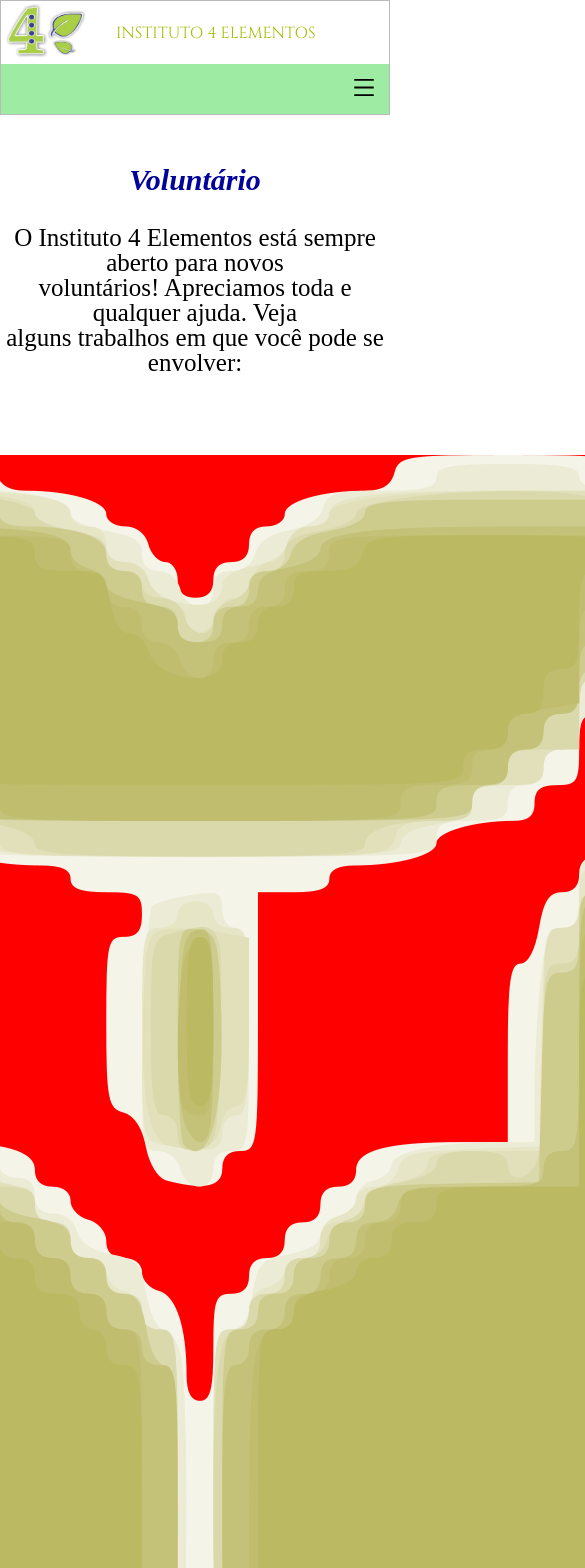
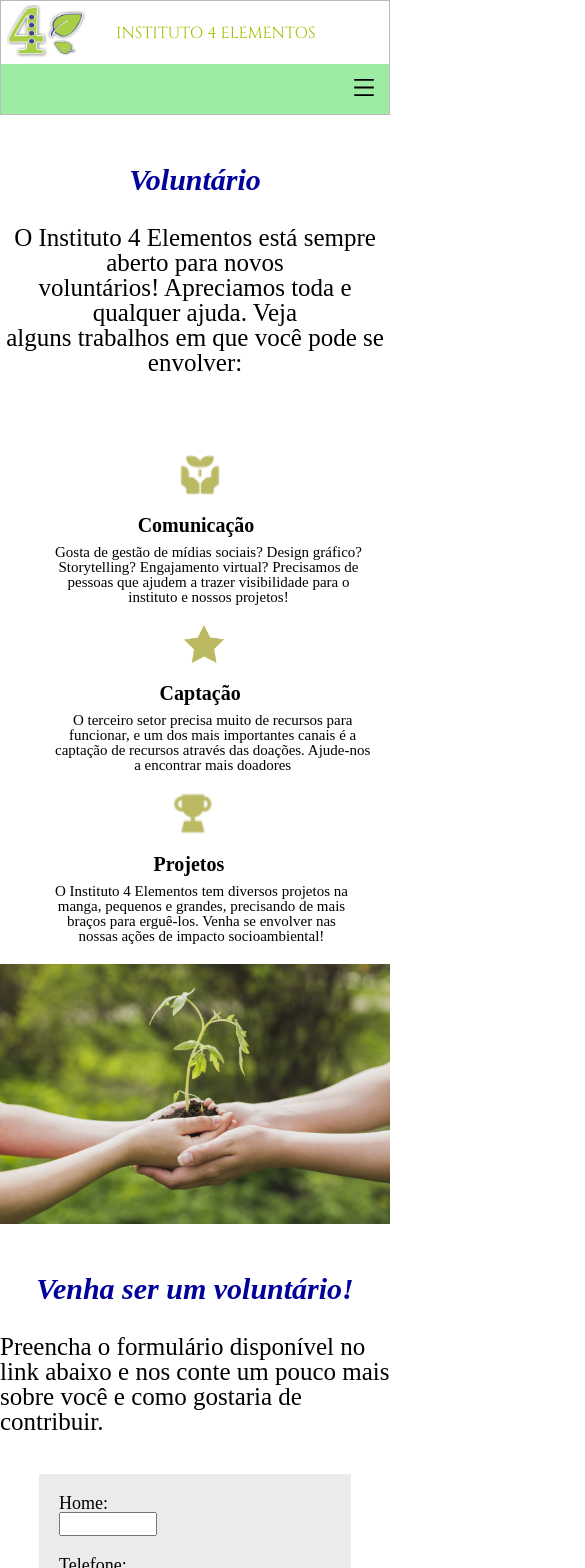
Before and after one commit to LuizaFerri/ONG-4-elementos, a React (Create React App) app: page /voluntario in a window 390 px wide. Shown: the top 1568 px of the page, 585 px wide, since content can reach past the window. Built offline with nearby package versions, Linux system fonts and the light colour scheme.

Commit message:
Update styles.css

```diff
--- a/src/screens/Voluntarios/styles.css
+++ b/src/screens/Voluntarios/styles.css
@@ -22,14 +22,26 @@
 
 }
 
+.volIcones{
+    width: 40px;
+    display: flex;
+    margin-left: 49%;
+    margin-bottom: 20px;
+}
+
+
+
 .volExplicacao{
-    background-color: red;
+    background-color: white;
 }
+
+
 .volExplicacao h1{
     text-align: center;
     font-size: 20px;
     font-weight: bolder;
     margin-bottom: 10px;
+    margin-left: 25px;
 
 }
 
@@ -37,16 +49,9 @@
     text-align: center;
     font-size: 15px;
     margin-bottom: 20px;
-    margin-left: 00px;
+    margin-left: 50px;
 }
 
-.VoluntarioIcons{
-    width: 35px;
-    align-items: center;
-    margin-left: 38%;
-    margin-bottom: 15px;
-    margin-top: 15px;
-}
 
 .imagemVegetacao{
     width: 100%;
@@ -89,8 +94,12 @@
 .botaoFormulario{
     width: 30px;
 }
-@media screen and (max-width:796){
-    .VoluntarioIcons{
-        margin-left: 0px;
+@media screen and (max-width:1071px){
+    .volExplicacao{
+        width: 320px;
     }
+    .volExplicacao{
+        width: 380px;
+    }
+
 }
```
